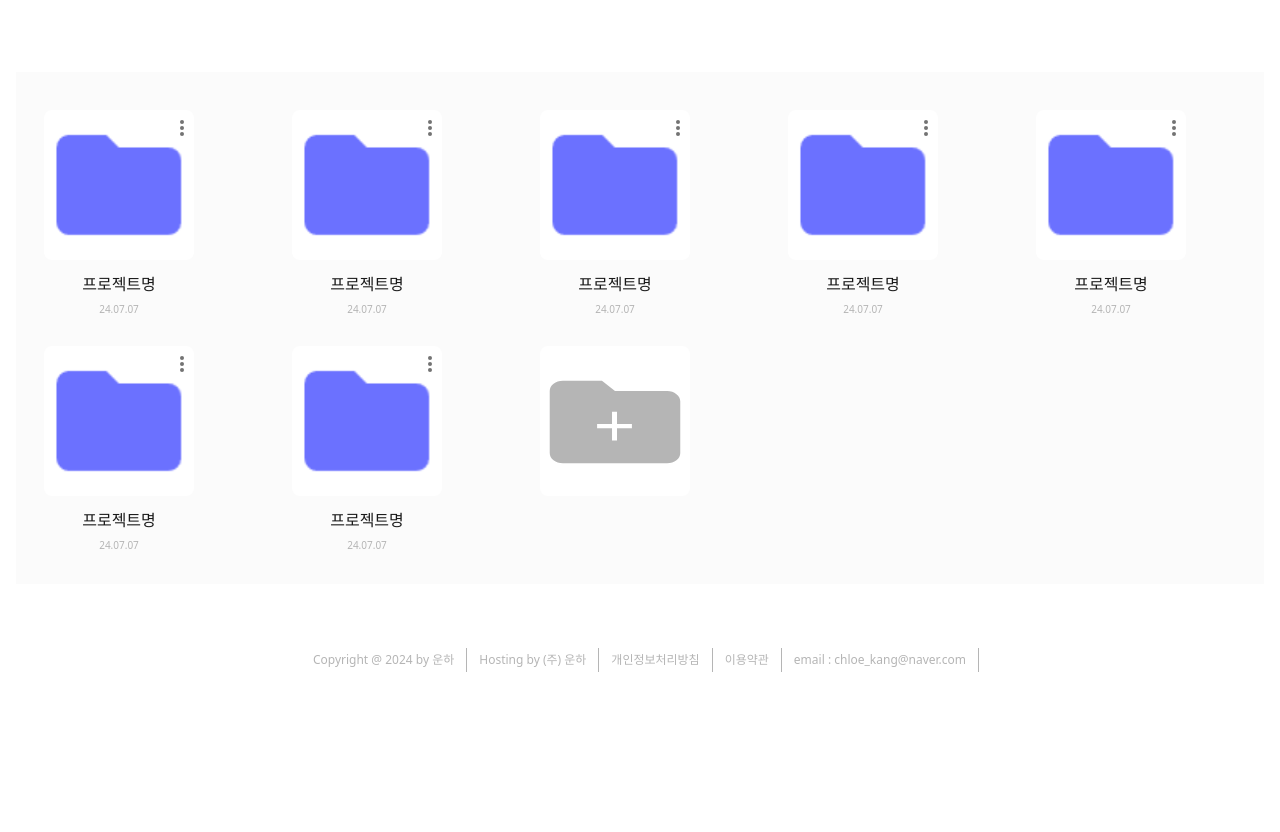
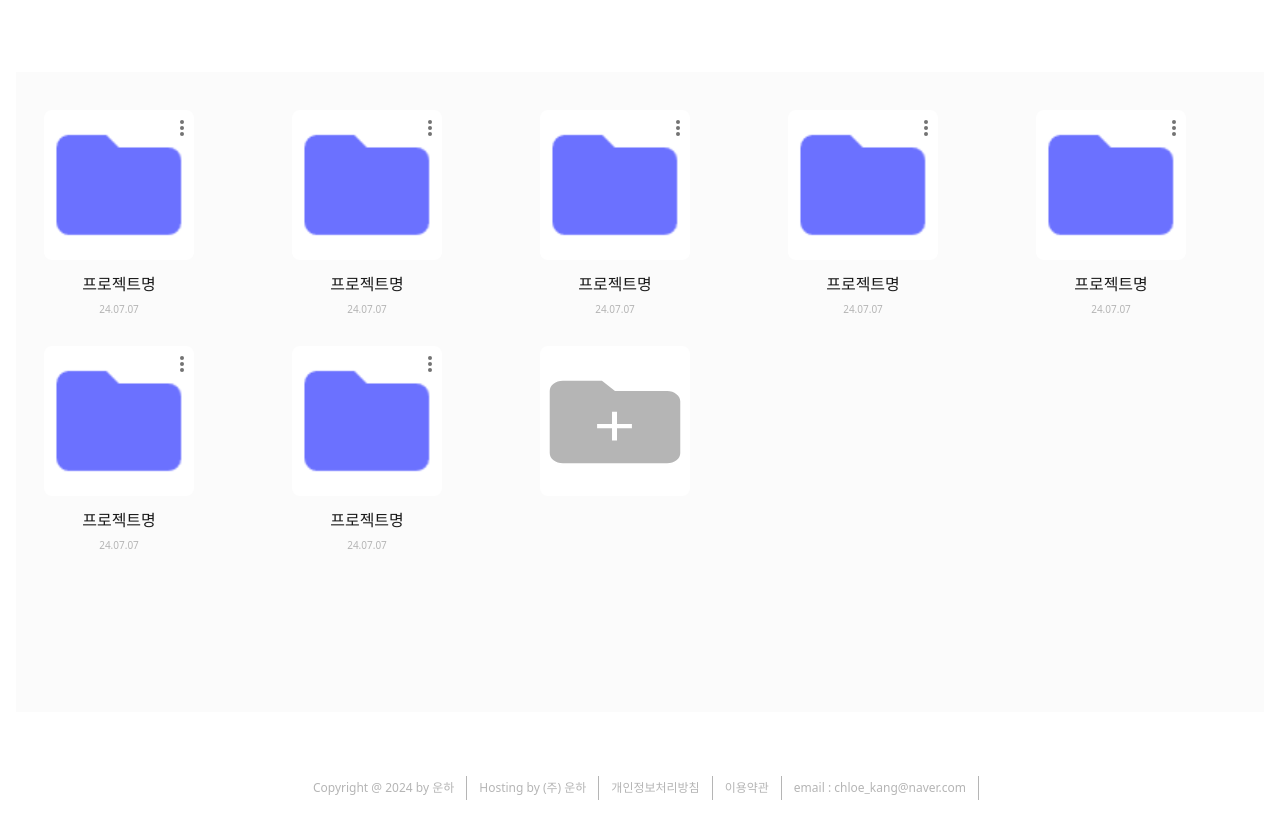
Before and after one commit to Talk-Kit/talk-kit-frontend, a Next.js app: page /my-project in a window 1280 px wide. Before the commit the page ends 800 px from the top, so only its background shows below. Built offline with nearby package versions, Linux system fonts and the light colour scheme.

Commit message:
🎨[프로젝트_내 프로젝트] : 화면 크기와 폴더 크기 수정

```diff
--- a/app/my-project/components/MyProjectFolder.tsx
+++ b/app/my-project/components/MyProjectFolder.tsx
@@ -24,7 +24,7 @@ export default function MyProjectFolder({
   const [showDetail, setShowDetail] = useState(false);
   return (
     <div
-      className="flex-center max-w-[174px] py-[6px] px-3 flex-col gap-3 w-auto cursor-pointer"
+      className="flex-center w-[174px] py-[6px] px-3 flex-col gap-3 cursor-pointer"
       onClick={() => {
         if (isCreate) {
           router.push("/my-project/new-project");
--- a/app/my-project/page.tsx
+++ b/app/my-project/page.tsx
@@ -20,7 +20,10 @@ export default function MyProject() {
       {/* 위에 */}
       {myProjectList.length > 0 ? (
         <div
-          style={{ background: "rgba(247, 247, 247, 0.50)" }}
+          style={{
+            background: "rgba(247, 247, 247, 0.50)",
+            minHeight: "calc(100vh - (88px + 72px))",
+          }}
           className="flex py-8 px-0 flex-col items-center gap-8 self-stretch"
         >
           <div className="grid sm:grid-cols-2 md:grid-cols-4 lg:grid-cols-5 py-0 px-4 gap-6 self-stretch">
```
